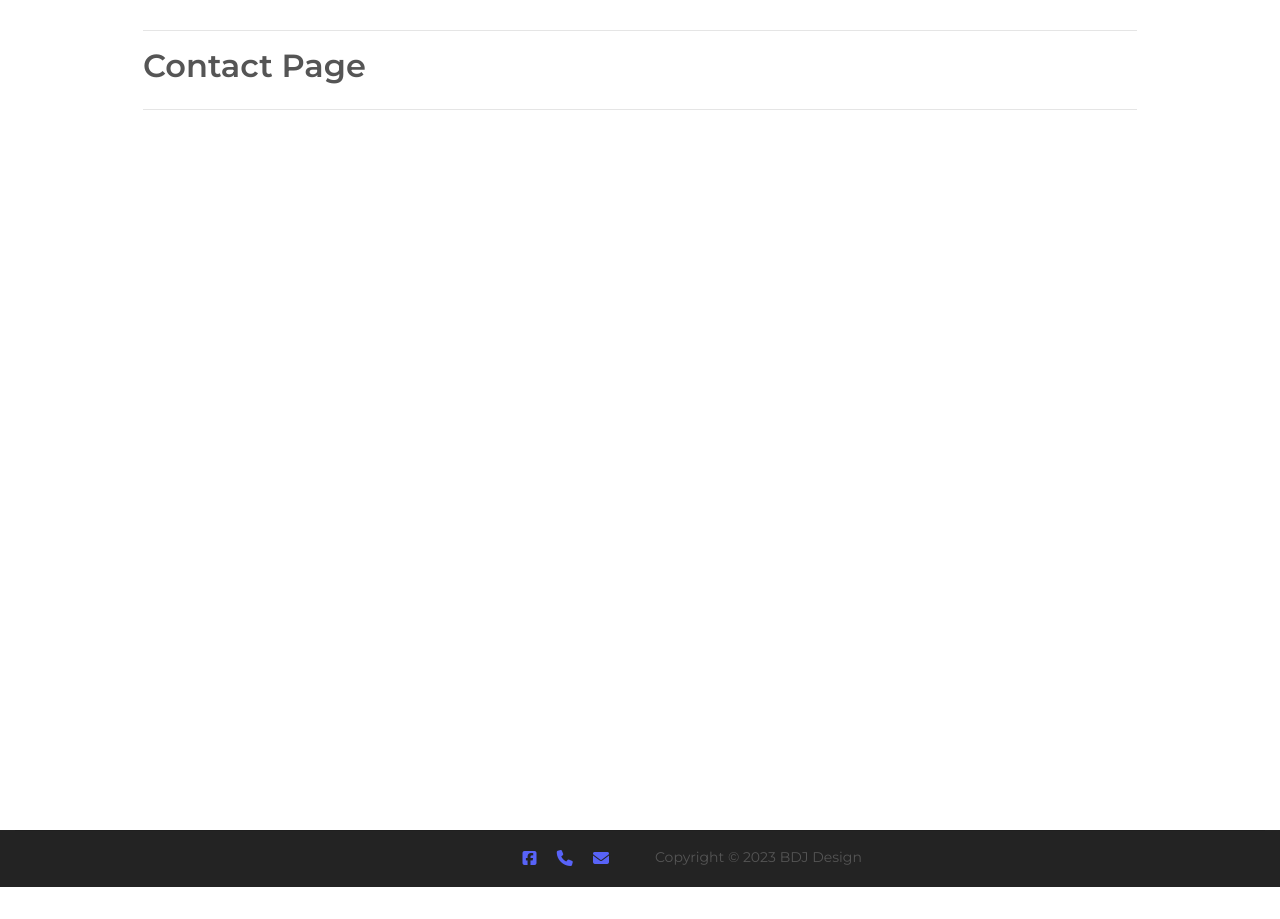
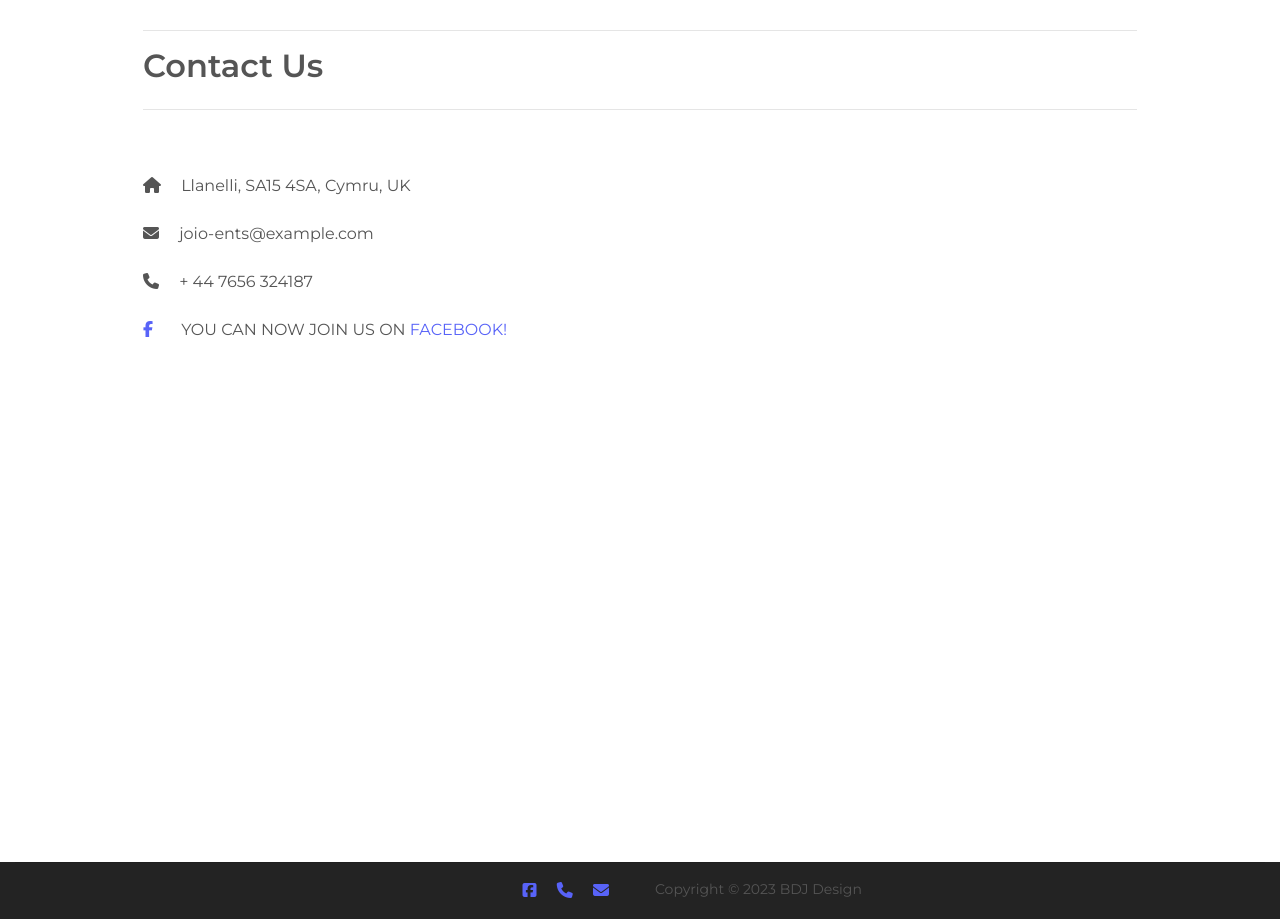
Before and after one commit to danielj314/joio-entertainment, a Django app: page /contact/ in a window 1280 px wide. Shown: the part 136-1055 px from the top of the page. Before the commit the page ends 1023 px from the top, so only its background shows below. Run offline with Django 3.2, Linux system fonts and the light colour scheme; some libraries are stand-ins or nearby versions.

Commit message:
Content and style changes to contact and about pages

```diff
--- a/templates/base.html
+++ b/templates/base.html
@@ -102,7 +102,7 @@
                         <div class="dropdown-menu border-0" aria-labelledby="menu-options">
                             <a href="{% url 'about' %}" class="dropdown-item">About</a>
                             <a href="#" class="dropdown-item">Reviews</a>
-                            <a href="#" class="dropdown-item">Contact</a>
+                            <a href="{% url 'contact' %}" class="dropdown-item">Contact</a>
                         </div>
                     </li>
                 </ul>
--- a/templates/contact.html
+++ b/templates/contact.html
@@ -1,7 +1,5 @@
 {% extends "base.html" %}
 {% load static %}
-{% load bag_tools %}
-
 
 {% block page_header %}
 <div class="container header-container">
@@ -12,21 +10,25 @@
 {% endblock %}
 
 {% block content %}
-    <div class="container min-vh-100 mb-2">
+<div class="container min-vh-100 mb-5">
     <div class="row">
         <div class="col">
             <hr>
-                <h2 class="logo-font mb-4">Contact Page</h2>
+            <h2 class="logo-font mb-4">Contact Us</h2>
             <hr>
         </div>
     </div>
 
     <div class="row">
         <div class="col">
+            <p class="mb-4 mt-5"><i class="fas fa-home mr-3 "></i> Llanelli, SA15 4SA, Cymru, UK</p>
+            <p class="mb-4"><i class="fas fa-envelope mr-3 "></i> joio-ents@example.com</p>
+            <p class="mb-4"><i class="fas fa-phone mr-3 "></i> + 44 7656 324187</p>
+            <p class="mb-4"><a href="https://www.facebook.com/" class="mr-4" target="_blank" rel="noopener"
+                    aria-label="link to joio facebook website (opens in new tab)"><i class="fab fa-facebook-f"></i></a>
+                YOU CAN NOW JOIN US ON <a href="https://www.facebook.com/" class="me-4 text-neon-blue" target="_blank"
+                    rel="noopener" aria-label="link to joio facebook website (opens in new tab)">FACEBOOK!</a></p>
         </div>
     </div>
 </div>
 {% endblock %}
-
-{% block postloadjs %}
-{% endblock %}
```
Also changed, not shown: templates/about.html (+14 -8 lines). Lines whose indentation alone changed are shown as unchanged.
